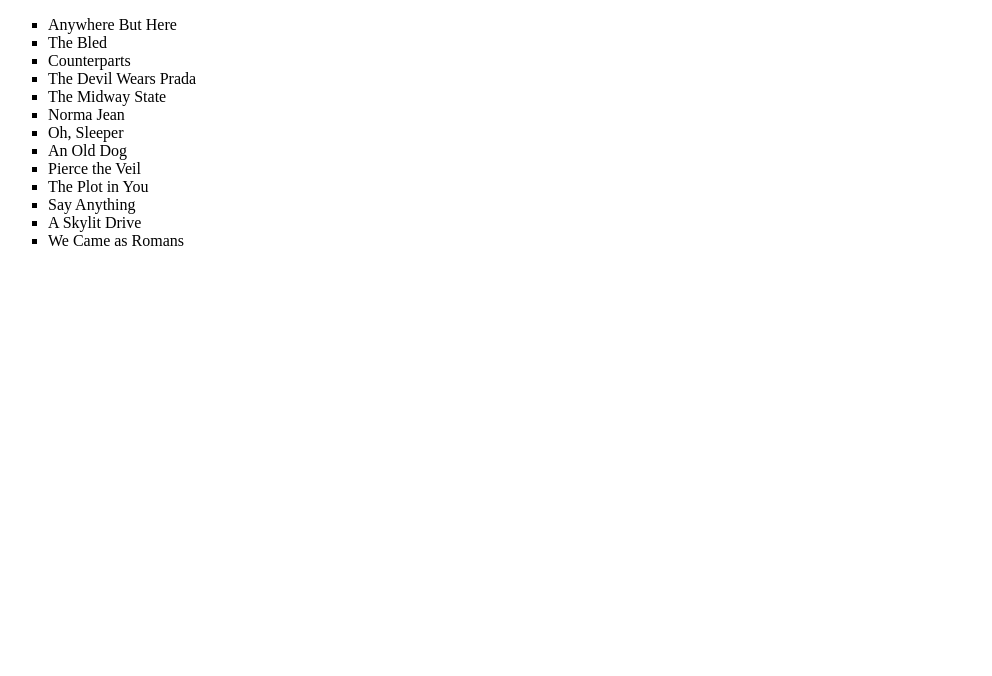
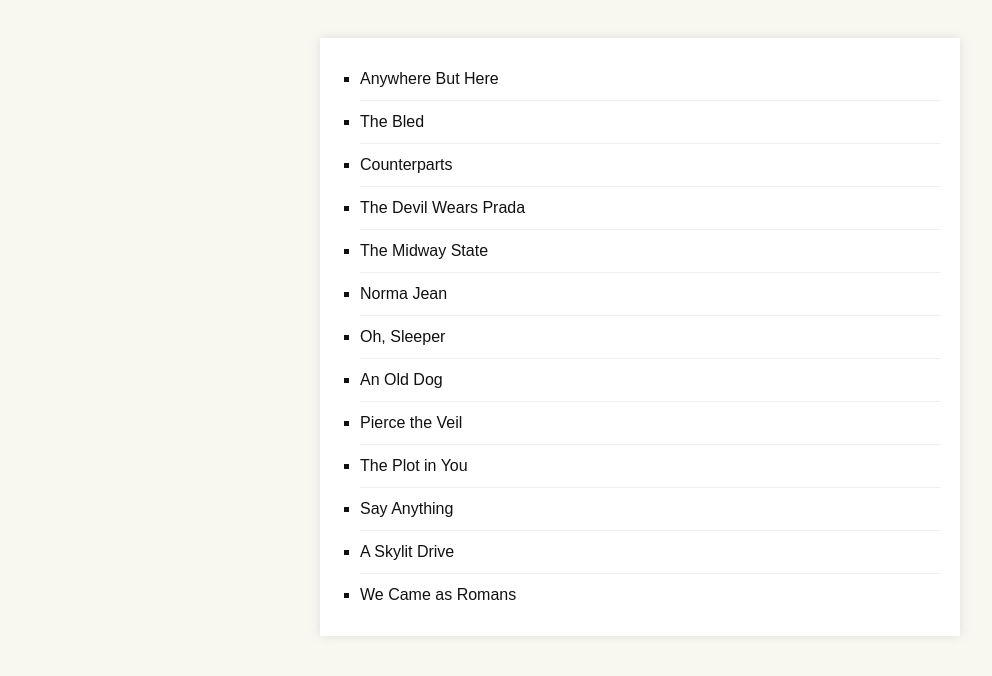
Before and after one commit to acciojob/sorting-articles-Pra04Gya, a website: page main.html in a window 1280 px wide. Shown: the whole page, without its empty margins (0-992 px from the left). Drawn offline with Linux system fonts and the light colour scheme.

Commit message:
created a submission

```diff
--- a/main.html
+++ b/main.html
@@ -1,11 +1,41 @@
 <!DOCTYPE html>
-<html>
+<html lang="en">
 <head>
+<meta charset="UTF-8" />
+<meta name="viewport" content="width=device-width, initial-scale=1" />
 
+<style>
+  body {
+    font-family: Arial, sans-serif;
+    background: #f9f8f0;
+    padding: 30px;
+    color: #111;
+  }
+  .container {
+    max-width: 600px;
+    margin: auto;
+    background: white;
+    padding: 20px;
+    box-shadow: 0 0 10px #ddd;
+  }
+  #band {
+    list-style-type: square;
+    padding-left: 20px;
+    margin: 0;
+  }
+  #band li {
+    padding: 12px 0;
+    border-bottom: 1px solid #eee;
+  }
+  #band li:last-child {
+    border-bottom: none;
+  }
+</style>
 </head>
 <body>
-
+  <div class="container">
     <ul id="band"></ul>
+  </div>
 
 <script>
   const bands = [
@@ -14,19 +44,13 @@
     'Counterparts', 'Oh, Sleeper', 'A Skylit Drive', 'Anywhere But Here', 'An Old Dog'
   ];
 
-
   function stripArticle(str) {
     return str.replace(/^(a |an |the )/i, '').trim();
   }
 
-
-    const sortedBands = bands.sort((a, b) => {
-      return stripArticle(a).localeCompare(stripArticle(b));
-    });
-
+  const sortedBands = bands.sort((a, b) => stripArticle(a).localeCompare(stripArticle(b)));
 
   const ul = document.getElementById('band');
-     ul.style.listStyleType = 'square';
 
   sortedBands.forEach(band => {
     const li = document.createElement('li');
```
Lines whose indentation alone changed are shown as unchanged.
